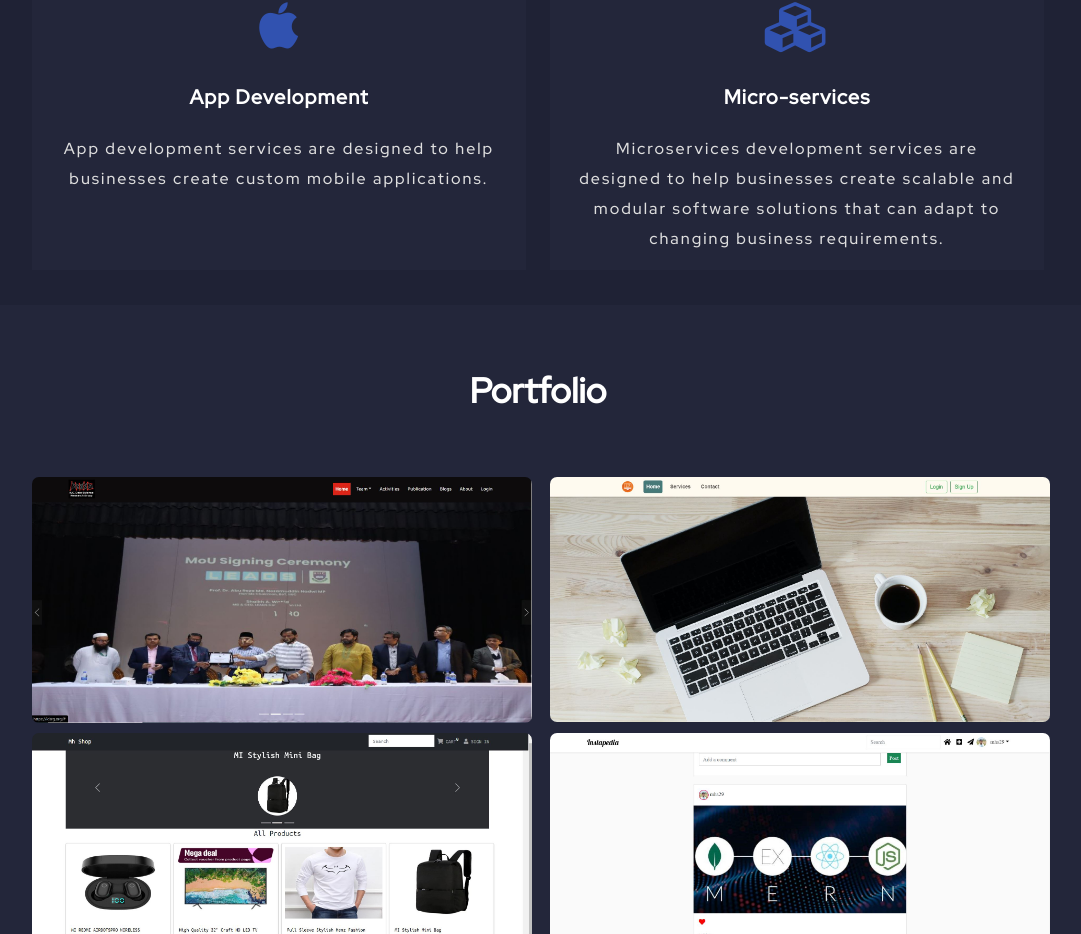
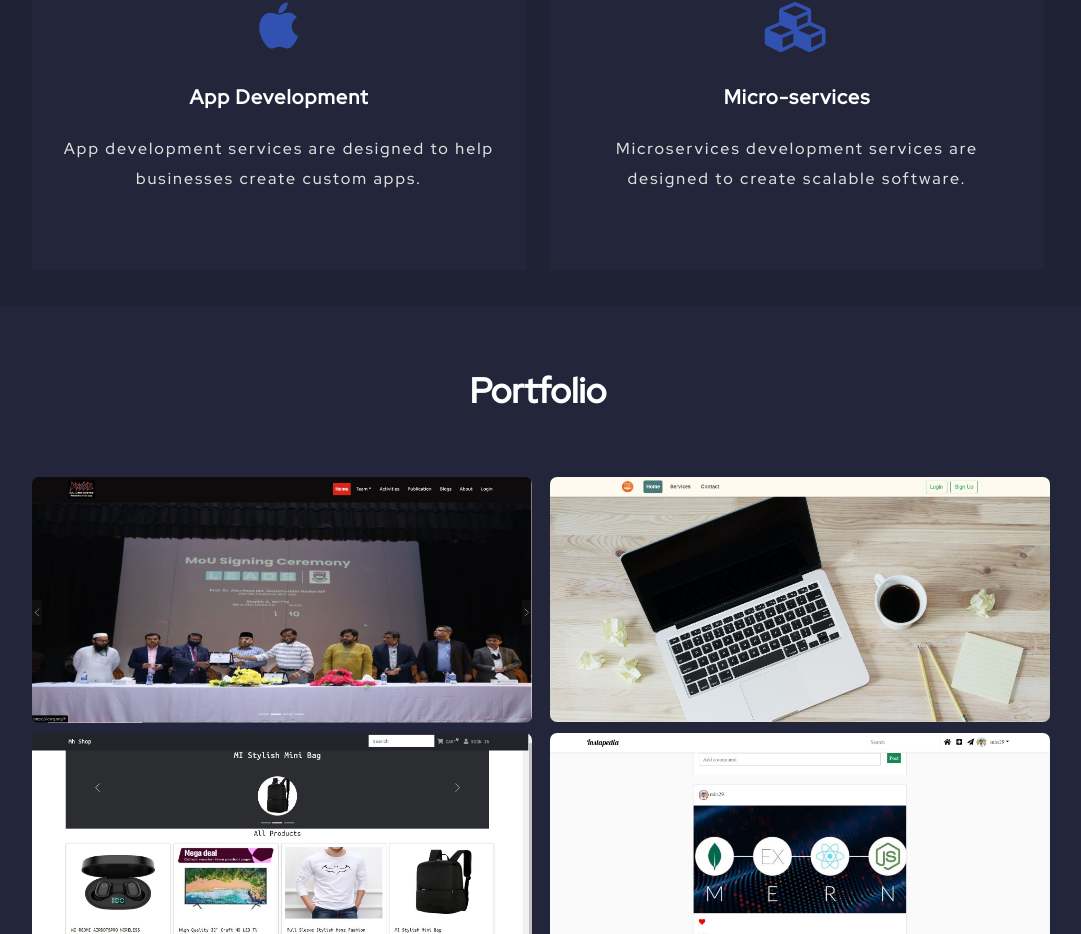
Before and after one commit to MahbubulHasanSakib/my_portfolio, a React (Create React App) app: page / in a window 1280 px wide. Shown: the part 3099-4033 px from the top of the page, without its empty margins (102-1183 px from the left). Built offline with nearby package versions, Linux system fonts and the light colour scheme.

Commit message:
modified content in service:

```diff
--- a/src/components/Service.js
+++ b/src/components/Service.js
@@ -35,7 +35,7 @@ const Service = () => {
                             <div className=" service_item app_dev" data-aos="fade-down">
                             <span className="icons"><i className="fa fa-apple" aria-hidden="true"></i></span>
                             <h5>App Development</h5>
-                            <p>App development services are designed to help businesses create custom mobile applications.</p>
+                            <p>App development services are designed to help businesses create custom apps.</p>
 
                             </div>
                         </div>
@@ -43,7 +43,7 @@ const Service = () => {
                             <div className=" service_item" data-aos="fade-down">
                             <span className="icons"><i className="fa fa-cubes" aria-hidden="true"></i></span>
                             <h5>Micro-services</h5>
-                            <p>Microservices development services are designed to help businesses create scalable and modular software solutions that can adapt to changing business requirements.</p>
+                            <p>Microservices development services are designed to create scalable software.</p>
 
                             </div>
                         </div>
```
